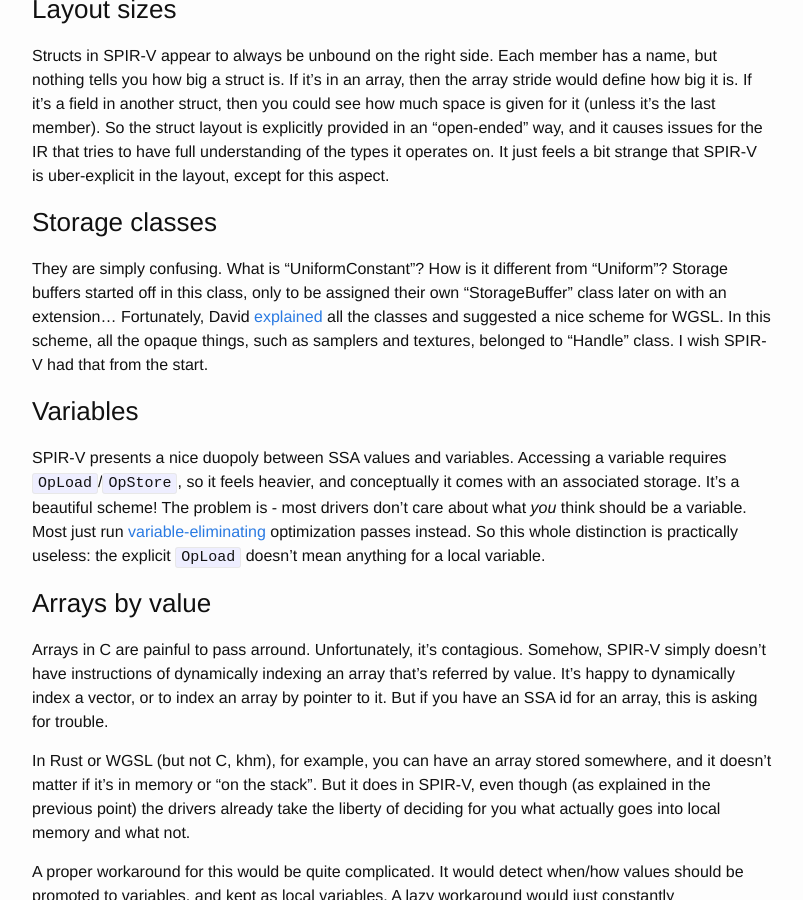
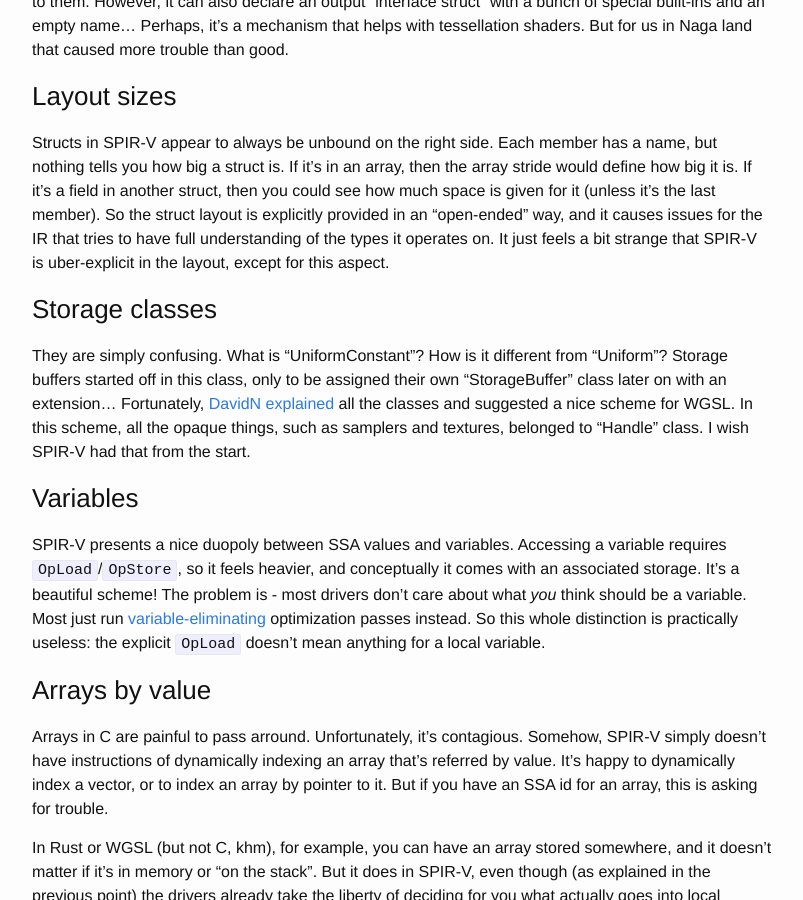
Before and after one commit to kvark/kvark.github.io, a Jekyll site: the page built from _posts/2021-05-01-spirv-horrors.markdown, in a window 1280 px wide and 900 px high, scrolled down 2244 px. Shown: the whole window, without its empty margins (238-1041 px from the left). Built offline with Jekyll 4.4.1, drawn with Linux system fonts in a browser that asks for light colours; some of the changed text lies outside the part shown.

```diff
--- a/_posts/2021-05-01-spirv-horrors.markdown
+++ b/_posts/2021-05-01-spirv-horrors.markdown
@@ -54,7 +56,7 @@ Structs in SPIR-V appear to always be unbound on the right side. Each member has
 ### Storage classes
 
 They are simply confusing. What is "UniformConstant"? How is it different from "Uniform"? Storage buffers started off in this class, only to be assigned their own "StorageBuffer" class later on with an extension...
-Fortunately, David [explained](https://github.com/gpuweb/gpuweb/issues/1105#issuecomment-702837083) all the classes and suggested a nice scheme for WGSL. In this scheme, all the opaque things, such as samplers and textures, belonged to "Handle" class. I wish SPIR-V had that from the start.
+Fortunately, [DavidN](https://github.com/dneto0) [explained](https://github.com/gpuweb/gpuweb/issues/1105#issuecomment-702837083) all the classes and suggested a nice scheme for WGSL. In this scheme, all the opaque things, such as samplers and textures, belonged to "Handle" class. I wish SPIR-V had that from the start.
 
 ### Variables
 
```
Also changed, not shown: other parts of _posts/2021-05-01-spirv-horrors.markdown (+3 -1 lines).
